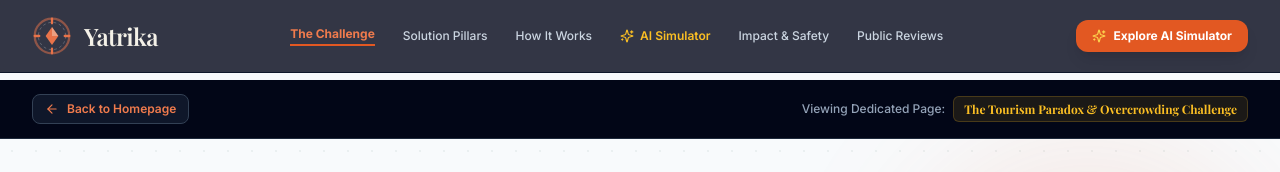
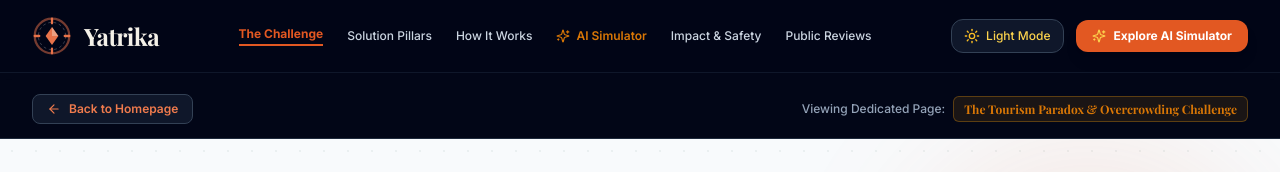
Before and after one commit to shivanshyadav87087-cmyk/Yatrika, a React (Vite) app: page / in a window 1280 px wide. Both pictures are taken after a click on the button "The Challenge". Shown: the top 172 px of the page. Built offline with nearby package versions, Linux system fonts and the light colour scheme; no server answers; a web font is replaced by a local one.

Commit message:
Add interactive Light & Dark theme user input switcher and enforce professional enterprise typography

```diff
--- a/src/App.jsx
+++ b/src/App.jsx
@@ -31,6 +31,29 @@ export default function App() {
   const [gemsDatabase, setGemsDatabase] = useState(sampleHiddenGems);
   const [currentView, setCurrentView] = useState('home');
 
+  // Theme state: User Input Theme Switcher ('dark' or 'light')
+  const [theme, setTheme] = useState(() => {
+    const savedTheme = localStorage.getItem('yatrika_theme');
+    if (savedTheme === 'light' || savedTheme === 'dark') return savedTheme;
+    return 'dark'; // Default dark theme for rich photographic contrast
+  });
+
+  // Sync theme to localStorage & root HTML element
+  useEffect(() => {
+    localStorage.setItem('yatrika_theme', theme);
+    if (theme === 'light') {
+      document.documentElement.classList.remove('dark');
+      document.documentElement.classList.add('light');
+    } else {
+      document.documentElement.classList.remove('light');
+      document.documentElement.classList.add('dark');
+    }
+  }, [theme]);
+
+  const toggleTheme = () => {
+    setTheme(prev => (prev === 'dark' ? 'light' : 'dark'));
+  };
+
   // Listen to hash changes in URL for seamless SPA navigation without changing tabs
   useEffect(() => {
     const handleHashChange = () => {
@@ -63,22 +86,37 @@ export default function App() {
     setGemsDatabase(prevGems => [newGem, ...prevGems]);
   };
 
+  const isLight = theme === 'light';
+
   return (
-    <div className="min-h-screen bg-sand-100 text-sand-900 font-sans selection:bg-terracotta-500 selection:text-white">
-      {/* Navbar with active view handler */}
-      <Navbar currentView={currentView} onNavigate={handleNavigateView} />
+    <div className={`min-h-screen font-sans antialiased selection:bg-terracotta-500 selection:text-white transition-colors duration-300 ${
+      isLight ? 'bg-sand-50 text-slate-900' : 'bg-slate-950 text-slate-100'
+    }`}>
+      {/* Navbar with active view handler & User Theme Toggle */}
+      <Navbar
+        currentView={currentView}
+        onNavigate={handleNavigateView}
+        theme={theme}
+        onToggleTheme={toggleTheme}
+      />
 
       <main className="pt-20">
 
         {/* Dedicated Section Page Breadcrumb Bar (shown on dedicated section views) */}
         {currentView !== 'home' && (
-          <div className="bg-slate-950 text-slate-200 border-b border-slate-800 py-3.5 px-4 sm:px-8 shadow-md">
+          <div className={`border-b py-3.5 px-4 sm:px-8 shadow-md transition-colors ${
+            isLight ? 'bg-white text-slate-800 border-sand-300' : 'bg-slate-950 text-slate-200 border-slate-800'
+          }`}>
             <div className="max-w-7xl mx-auto flex flex-wrap items-center justify-between gap-3 text-xs">
 
               {/* Back to Home Page button */}
               <button
                 onClick={() => handleNavigateView('home')}
-                className="inline-flex items-center gap-2 px-3 py-1.5 rounded-lg bg-slate-900 hover:bg-slate-800 border border-slate-700 text-terracotta-400 font-semibold transition-all hover:scale-105"
+                className={`inline-flex items-center gap-2 px-3.5 py-1.5 rounded-lg font-semibold transition-all hover:scale-105 border ${
+                  isLight
+                    ? 'bg-sand-100 hover:bg-sand-200 border-sand-400 text-terracotta-600'
+                    : 'bg-slate-900 hover:bg-slate-800 border-slate-700 text-terracotta-400'
+                }`}
               >
                 <ArrowLeft className="w-3.5 h-3.5" />
                 <span>Back to Homepage</span>
@@ -86,8 +124,10 @@ export default function App() {
 
               {/* Active Dedicated Page Title Badge */}
               <div className="flex items-center gap-2">
-                <span className="text-slate-400 font-medium">Viewing Dedicated Page:</span>
-                <span className="font-serif font-bold text-amber-400 bg-amber-400/10 px-2.5 py-1 rounded-md border border-amber-400/20">
+                <span className={isLight ? 'text-slate-600 font-medium' : 'text-slate-400 font-medium'}>
+                  Viewing Dedicated Page:
+                </span>
+                <span className="font-serif font-bold text-amber-600 bg-amber-500/10 px-2.5 py-1 rounded-md border border-amber-500/30">
                   {SECTION_TITLES[currentView] || currentView}
                 </span>
               </div>
--- a/src/components/Navbar.jsx
+++ b/src/components/Navbar.jsx
@@ -1,6 +1,6 @@
 import React, { useState, useEffect } from 'react';
 import { motion, AnimatePresence } from 'framer-motion';
-import { Compass, Sparkles, Menu, X, ArrowRight, ShieldCheck, Moon } from 'lucide-react';
+import { Compass, Sparkles, Menu, X, ArrowRight, ShieldCheck, Moon, Sun } from 'lucide-react';
 
 /* Custom Yatrika Logo: Compass Ring with N/S/E/W Ticks & Terracotta Orange Diamond Gem */
 function YatrikaLogoIcon({ className = "w-10 h-10" }) {
@@ -23,7 +23,7 @@ function YatrikaLogoIcon({ className = "w-10 h-10" }) {
   );
 }
 
-export default function Navbar({ currentView = 'home', onNavigate }) {
+export default function Navbar({ currentView = 'home', onNavigate, theme = 'dark', onToggleTheme }) {
   const [scrolled, setScrolled] = useState(false);
   const [mobileMenuOpen, setMobileMenuOpen] = useState(false);
 
@@ -46,11 +46,17 @@ export default function Navbar({ currentView = 'home', onNavigate }) {
     setMobileMenuOpen(false);
   };
 
+  const isLight = theme === 'light';
+
   return (
     <header className={`fixed top-0 left-0 right-0 z-50 transition-all duration-300 ${
       scrolled
-        ? 'bg-slate-950/90 backdrop-blur-md border-b border-slate-800 shadow-xl py-3'
-        : 'bg-slate-950/80 backdrop-blur-sm py-4 border-b border-slate-900'
+        ? isLight
+          ? 'bg-white/90 backdrop-blur-md border-b border-sand-300 shadow-lg py-3 text-sand-900'
+          : 'bg-slate-950/90 backdrop-blur-md border-b border-slate-800 shadow-xl py-3 text-slate-100'
+        : isLight
+          ? 'bg-white/80 backdrop-blur-sm py-4 border-b border-sand-200 text-sand-900'
+          : 'bg-slate-950/80 backdrop-blur-sm py-4 border-b border-slate-900 text-slate-100'
     }`}>
       <div className="max-w-7xl mx-auto px-4 sm:px-6 lg:px-8">
         <div className="flex items-center justify-between">
@@ -62,37 +68,37 @@ export default function Navbar({ currentView = 'home', onNavigate }) {
             className="flex items-center gap-3 group transition-transform hover:scale-105"
           >
             <YatrikaLogoIcon className="w-10 h-10 text-white transition-transform group-hover:rotate-45" />
-            <span className="font-serif font-medium text-2xl tracking-tight text-[#f4f1e8]">
+            <span className={`font-serif font-bold text-2xl tracking-tight ${isLight ? 'text-sand-900' : 'text-[#f4f1e8]'}`}>
               Yatrika
             </span>
           </a>
 
-          {/* Desktop Navigation Links */}
-          <nav className="hidden md:flex items-center gap-7 text-xs font-sans font-medium text-slate-300">
+          {/* Desktop Navigation Links (Professional Typography) */}
+          <nav className={`hidden md:flex items-center gap-6 text-xs font-sans font-medium ${isLight ? 'text-sand-800' : 'text-slate-300'}`}>
             <button
               onClick={(e) => handleNavClick(e, 'problem')}
-              className={`transition-colors hover:text-terracotta-400 ${currentView === 'problem' ? 'text-terracotta-400 font-bold border-b-2 border-terracotta-500 pb-0.5' : ''}`}
+              className={`transition-colors hover:text-terracotta-500 ${currentView === 'problem' ? 'text-terracotta-500 font-bold border-b-2 border-terracotta-500 pb-0.5' : ''}`}
             >
               The Challenge
             </button>
 
             <button
               onClick={(e) => handleNavClick(e, 'solution')}
-              className={`transition-colors hover:text-terracotta-400 ${currentView === 'solution' ? 'text-terracotta-400 font-bold border-b-2 border-terracotta-500 pb-0.5' : ''}`}
+              className={`transition-colors hover:text-terracotta-500 ${currentView === 'solution' ? 'text-terracotta-500 font-bold border-b-2 border-terracotta-500 pb-0.5' : ''}`}
             >
               Solution Pillars
             </button>
 
             <button
               onClick={(e) => handleNavClick(e, 'how-it-works')}
-              className={`transition-colors hover:text-terracotta-400 ${currentView === 'how-it-works' ? 'text-terracotta-400 font-bold border-b-2 border-terracotta-500 pb-0.5' : ''}`}
+              className={`transition-colors hover:text-terracotta-500 ${currentView === 'how-it-works' ? 'text-terracotta-500 font-bold border-b-2 border-terracotta-500 pb-0.5' : ''}`}
             >
               How It Works
             </button>
 
             <button
               onClick={(e) => handleNavClick(e, 'gem-simulator')}
-              className={`flex items-center gap-1.5 transition-colors ${currentView === 'gem-simulator' ? 'text-amber-400 font-bold border-b-2 border-amber-400 pb-0.5' : 'text-amber-400 font-semibold hover:text-amber-300'}`}
+              className={`flex items-center gap-1.5 transition-colors ${currentView === 'gem-simulator' ? 'text-amber-600 font-bold border-b-2 border-amber-500 pb-0.5' : 'text-amber-600 font-semibold hover:text-amber-700'}`}
             >
               <Sparkles className="w-3.5 h-3.5" />
               <span>AI Simulator</span>
@@ -100,21 +106,46 @@ export default function Navbar({ currentView = 'home', onNavigate }) {
 
             <button
               onClick={(e) => handleNavClick(e, 'impact')}
-              className={`transition-colors hover:text-terracotta-400 ${currentView === 'impact' ? 'text-terracotta-400 font-bold border-b-2 border-terracotta-500 pb-0.5' : ''}`}
+              className={`transition-colors hover:text-terracotta-500 ${currentView === 'impact' ? 'text-terracotta-500 font-bold border-b-2 border-terracotta-500 pb-0.5' : ''}`}
             >
               Impact & Safety
             </button>
 
             <button
               onClick={(e) => handleNavClick(e, 'reviews')}
-              className={`transition-colors hover:text-terracotta-400 ${currentView === 'reviews' ? 'text-terracotta-400 font-bold border-b-2 border-terracotta-500 pb-0.5' : ''}`}
+              className={`transition-colors hover:text-terracotta-500 ${currentView === 'reviews' ? 'text-terracotta-500 font-bold border-b-2 border-terracotta-500 pb-0.5' : ''}`}
             >
               Public Reviews
             </button>
           </nav>
 
-          {/* Desktop CTA Button */}
+          {/* Desktop Right Controls: Theme Toggle + CTA */}
           <div className="hidden md:flex items-center gap-3">
+
+            {/* User Input Theme Toggle Button (Light & Dark) */}
+            <button
+              onClick={onToggleTheme}
+              className={`px-3 py-2 rounded-xl font-medium text-xs flex items-center gap-1.5 transition-all hover:scale-105 border ${
+                isLight
+                  ? 'bg-sand-200 hover:bg-sand-300 text-sand-900 border-sand-400'
+                  : 'bg-slate-900 hover:bg-slate-800 text-amber-300 border-slate-700'
+              }`}
+              title={isLight ? "Switch to Dark Theme" : "Switch to Light Theme"}
+            >
+              {isLight ? (
+                <>
+                  <Moon className="w-4 h-4 text-terracotta-500" />
+                  <span>Dark Mode</span>
+                </>
+              ) : (
+                <>
+                  <Sun className="w-4 h-4 text-amber-400" />
+                  <span>Light Mode</span>
+                </>
+              )}
+            </button>
+
+            {/* CTA Button */}
             <button
               onClick={(e) => handleNavClick(e, 'gem-simulator')}
               className="px-4 py-2 rounded-xl bg-terracotta-500 hover:bg-terracotta-600 text-white font-bold text-xs shadow-lg flex items-center gap-2 transition-all hover:scale-105"
@@ -124,13 +155,26 @@ export default function Navbar({ currentView = 'home', onNavigate }) {
             </button>
           </div>
 
-          {/* Mobile Menu Toggle */}
-          <button
-            onClick={() => setMobileMenuOpen(!mobileMenuOpen)}
-            className="md:hidden p-2 rounded-xl bg-slate-800 text-white border border-slate-700"
-          >
-            {mobileMenuOpen ? <X className="w-5 h-5" /> : <Menu className="w-5 h-5" />}
-          </button>
+          {/* Mobile Menu & Theme Toggle */}
+          <div className="md:hidden flex items-center gap-2">
+            <button
+              onClick={onToggleTheme}
+              className={`p-2 rounded-xl border text-xs ${
+                isLight ? 'bg-sand-200 text-sand-900 border-sand-300' : 'bg-slate-800 text-amber-300 border-slate-700'
+              }`}
+            >
+              {isLight ? <Moon className="w-4 h-4" /> : <Sun className="w-4 h-4" />}
+            </button>
+
+            <button
+              onClick={() => setMobileMenuOpen(!mobileMenuOpen)}
+              className={`p-2 rounded-xl border ${
+                isLight ? 'bg-sand-200 text-sand-900 border-sand-300' : 'bg-slate-800 text-white border-slate-700'
+              }`}
+            >
+              {mobileMenuOpen ? <X className="w-5 h-5" /> : <Menu className="w-5 h-5" />}
+            </button>
+          </div>
 
         </div>
       </div>
@@ -142,42 +186,44 @@ export default function Navbar({ currentView = 'home', onNavigate }) {
             initial={{ opacity: 0, height: 0 }}
             animate={{ opacity: 1, height: 'auto' }}
             exit={{ opacity: 0, height: 0 }}
-            className="md:hidden bg-slate-900 border-b border-slate-800 px-4 py-6 space-y-3 font-sans text-sm text-slate-200"
+            className={`md:hidden border-b px-4 py-6 space-y-3 font-sans text-sm ${
+              isLight ? 'bg-white border-sand-200 text-sand-900' : 'bg-slate-900 border-slate-800 text-slate-200'
+            }`}
           >
             <button
               onClick={(e) => handleNavClick(e, 'problem')}
-              className="block w-full text-left hover:text-terracotta-400 py-1"
+              className="block w-full text-left hover:text-terracotta-500 py-1"
             >
               The Challenge
             </button>
             <button
               onClick={(e) => handleNavClick(e, 'solution')}
-              className="block w-full text-left hover:text-terracotta-400 py-1"
+              className="block w-full text-left hover:text-terracotta-500 py-1"
             >
               Solution Pillars
             </button>
             <button
               onClick={(e) => handleNavClick(e, 'how-it-works')}
-              className="block w-full text-left hover:text-terracotta-400 py-1"
+              className="block w-full text-left hover:text-terracotta-500 py-1"
             >
               How It Works
             </button>
             <button
               onClick={(e) => handleNavClick(e, 'gem-simulator')}
-              className="block w-full text-left text-amber-400 font-semibold py-1 flex items-center gap-1.5"
+              className="block w-full text-left text-amber-600 font-semibold py-1 flex items-center gap-1.5"
             >
               <Sparkles className="w-4 h-4" />
               <span>AI Recommender Simulator</span>
             </button>
             <button
               onClick={(e) => handleNavClick(e, 'impact')}
-              className="block w-full text-left hover:text-terracotta-400 py-1"
+              className="block w-full text-left hover:text-terracotta-500 py-1"
             >
               Impact & Safety
             </button>
             <button
               onClick={(e) => handleNavClick(e, 'reviews')}
-              className="block w-full text-left hover:text-terracotta-400 py-1"
+              className="block w-full text-left hover:text-terracotta-500 py-1"
             >
               Public Reviews
             </button>
```
